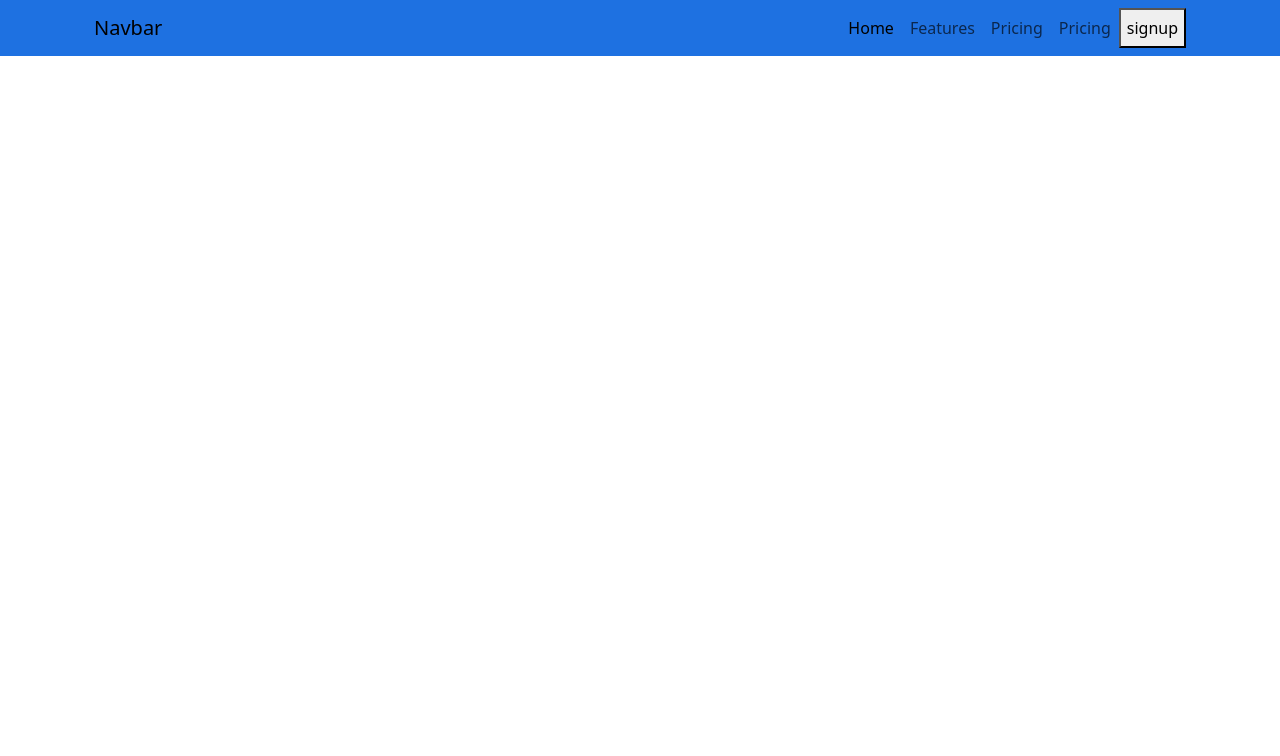
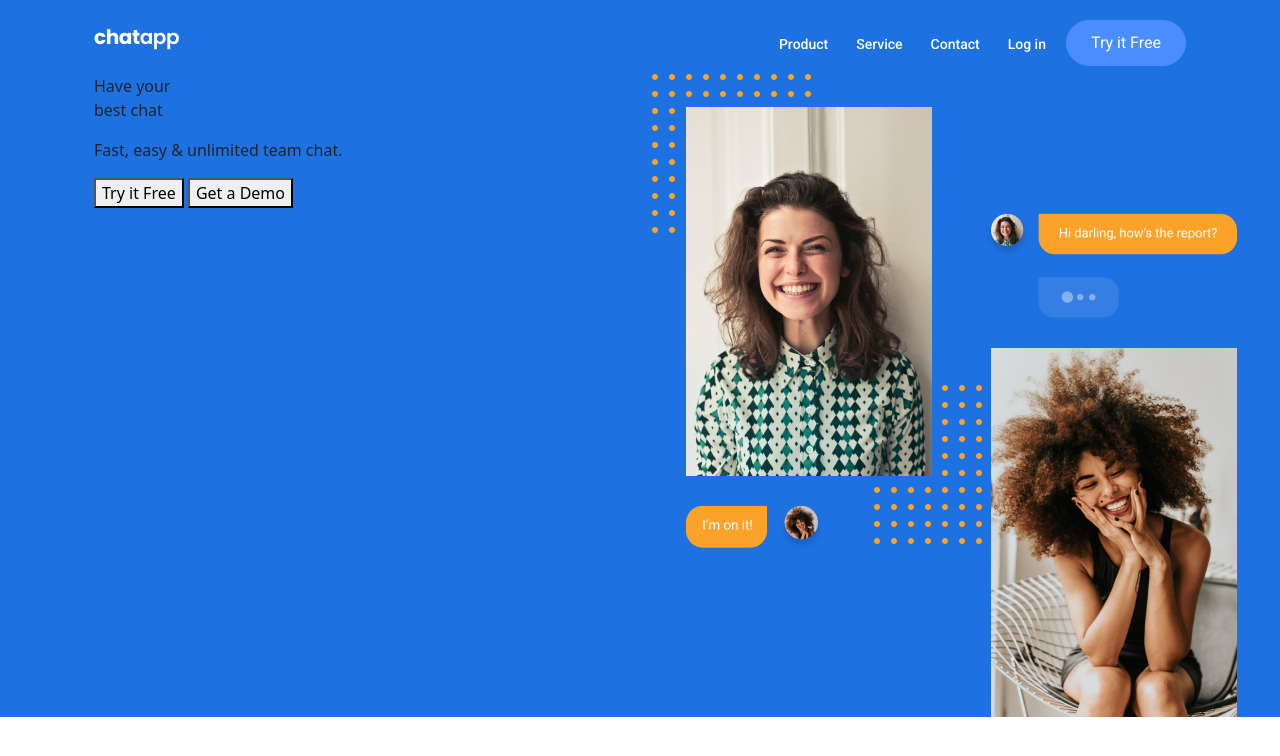
Before and after one commit to Nikitadeveloper550/CHAT-APP, a plain HTML site: page index.html in a window 1280 px wide. Drawn offline with nearby package versions, Linux system fonts and the light colour scheme.

Commit message:
navbar-done

```diff
--- a/assets/css/style.css
+++ b/assets/css/style.css
@@ -1,6 +1,32 @@
+@import url('https://fonts.googleapis.com/css2?family=Poppins:ital,wght@0,100;0,200;0,300;0,400;0,500;0,600;0,700;0,800;0,900;1,100;1,200;1,300;1,400;1,500;1,600;1,700;1,800;1,900&family=Roboto:ital,wght@0,100;0,300;0,400;0,500;0,700;0,900;1,100;1,300;1,400;1,500;1,700;1,900&display=swap');
 
+.bg-color {
+    background-color: rgb(30, 113, 225) !important;
+}
 
-.bg-color
-{
-    background-color: rgb(30,113,225) !important;
+.chatapp {
+    font-family: Poppins;
+    font-size: 26px;
+    font-weight: 600;
+    line-height: 30.16px;
+    letter-spacing: -0.02em;
 }
+
+li {
+    padding-left: 12px;
+    padding-top: 20px;
+    font-family: Roboto;
+    font-size: 14px;
+    font-weight: 500;
+    line-height: 16.41px;
+}
+
+.btn-tryit {
+    background-color: rgb(75, 141, 255);
+    border: 1px solid rgb(75, 141, 255);
+    padding: 10px 24px;
+    border-radius: 30px;
+    margin-left: 12px;
+    margin-top: 12px;
+    font-family: Roboto;
+}
--- a/index.html
+++ b/index.html
@@ -13,35 +13,49 @@
 <body>
 <section class="bg-color  d-flex justify-content-center align-items-center">
     <div class="container">
-
         <nav class="navbar navbar-expand-lg">
             <div class="container-fluid">
-              <a class="navbar-brand" href="#">Navbar</a>
+              <a class="navbar-brand   chatapp  text-white" href="#"><span class="fw-bold">chat</span>app</a>
               <button class="navbar-toggler" type="button" data-bs-toggle="collapse" data-bs-target="#navbarNavDropdown" aria-controls="navbarNavDropdown" aria-expanded="false" aria-label="Toggle navigation">
                 <span class="navbar-toggler-icon"></span>
               </button>
               <div class="collapse navbar-collapse justify-content-end" id="navbarNavDropdown">
                 <ul class="navbar-nav">
                   <li class="nav-item">
-                    <a class="nav-link active" aria-current="page" href="#">Home</a>
+                    <a class="nav-link text-white" aria-current="page" href="#">Product</a>
                   </li>
                   <li class="nav-item">
-                    <a class="nav-link" href="#">Features</a>
+                    <a class="nav-link text-white" href="#">Service</a>
                   </li>
                   <li class="nav-item">
-                    <a class="nav-link" href="#">Pricing</a>
+                    <a class="nav-link text-white" href="#">Contact</a>
                   </li>
 
                   <li class="nav-item">
-                    <a class="nav-link" href="#">Pricing</a>
+                    <a class="nav-link text-white" href="#">Log in</a>
                   </li>
 
-                  <button>signup</button>
+                  <button class="btn-tryit text-white">Try it Free</button>
 
                 </ul>
               </div>
             </div>
           </nav>
+
+          <div class="container">
+            <div class="row">
+                <div class="col-6">
+                    <p>Have your<br>best chat</p>
+                    <p>Fast, easy & unlimited team chat.</p>
+                    <button>Try it Free</button>
+                    <button>Get a Demo</button>
+                </div>
+
+                <div class="col-6">
+                    <img src="./assets/image/section-1-img.png" alt="">
+                </div>
+            </div>
+          </div>
     </div>
 </section>
 
```
Also changed, not shown: assets/image/section-1-img.png (added).
